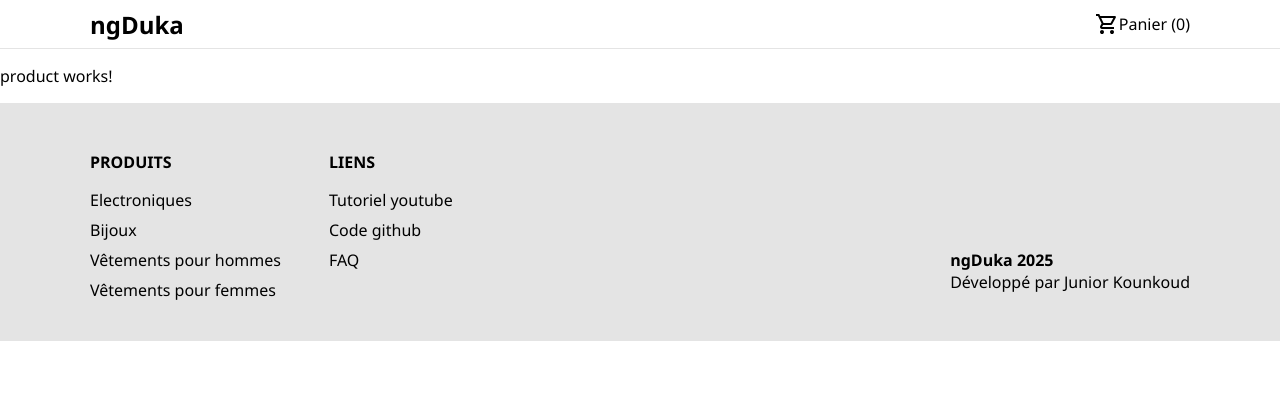
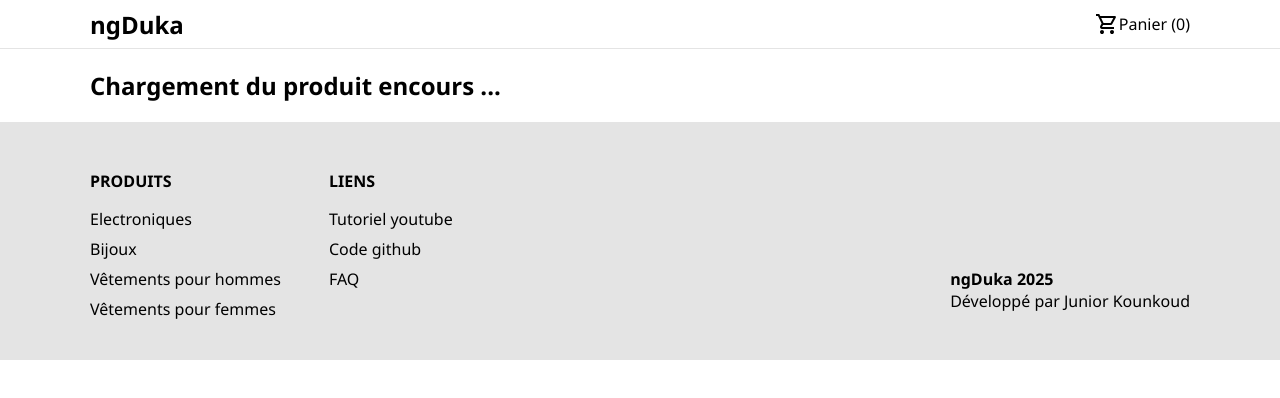
Before and after one commit to Junior98-dev/ngDuka, an Angular app: page /product/1 in a window 1280 px wide. Shown: the top 398 px of the page. Built offline with nearby package versions, Linux system fonts and the light colour scheme; no server answers.

Commit message:
Remplacement du message par défaut par une structure HTML pour afficher l'état de chargement et gérer l'affichage du produit dans le composant ProductComponent.

```diff
--- a/src/app/pages/product/product.component.html
+++ b/src/app/pages/product/product.component.html
@@ -1 +1,13 @@
-<p>product works!</p>
+<main class="max-width">
+    @if (loading()) {
+        <h2>Chargement du produit encours ...</h2>
+    }@else {
+        <div class="product-container">
+            @if (product) {
+
+            }@else {
+                <p class="center">Aucun product trouver</p>
+            }
+        </div>
+    }
+</main>
```
